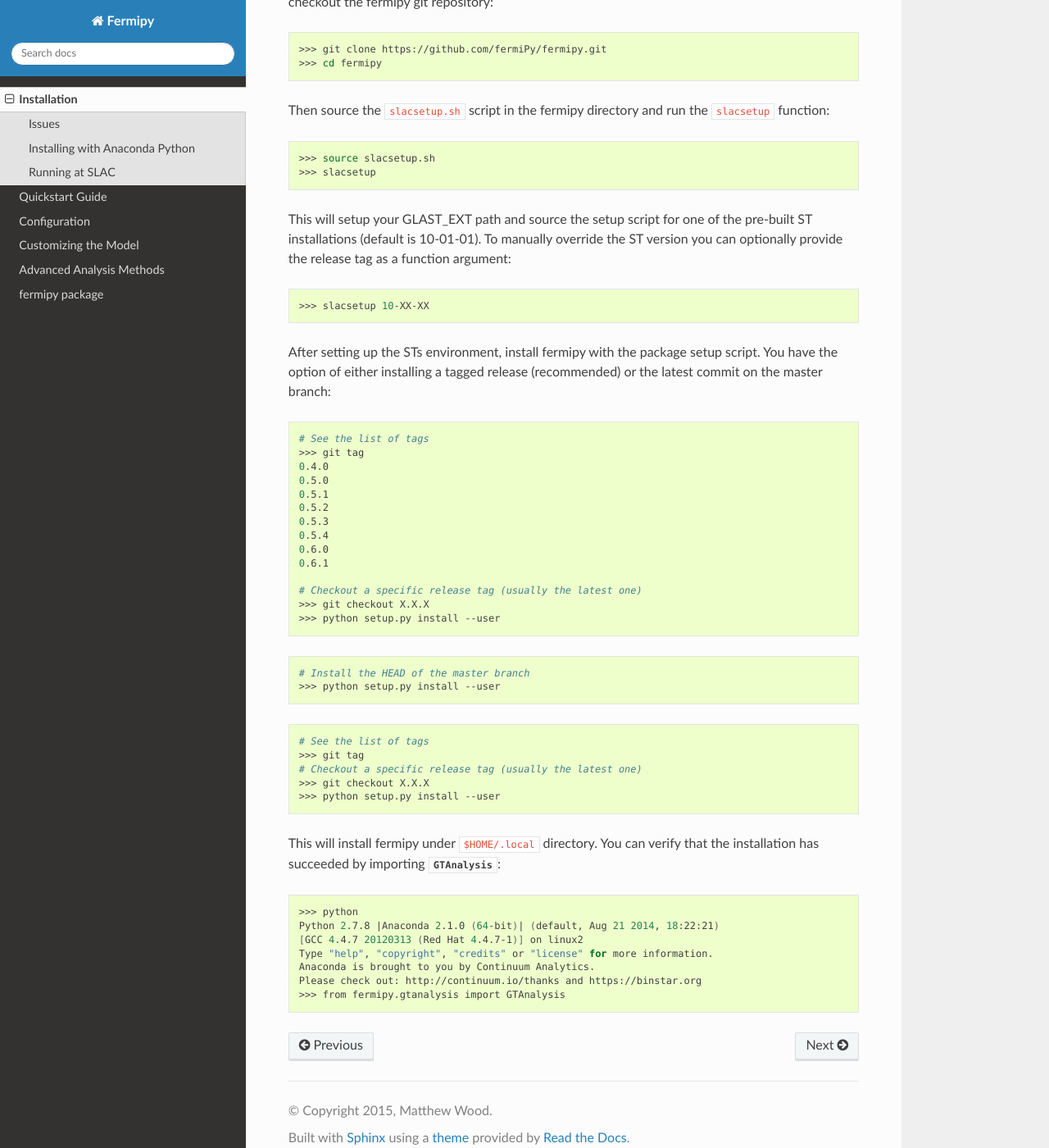
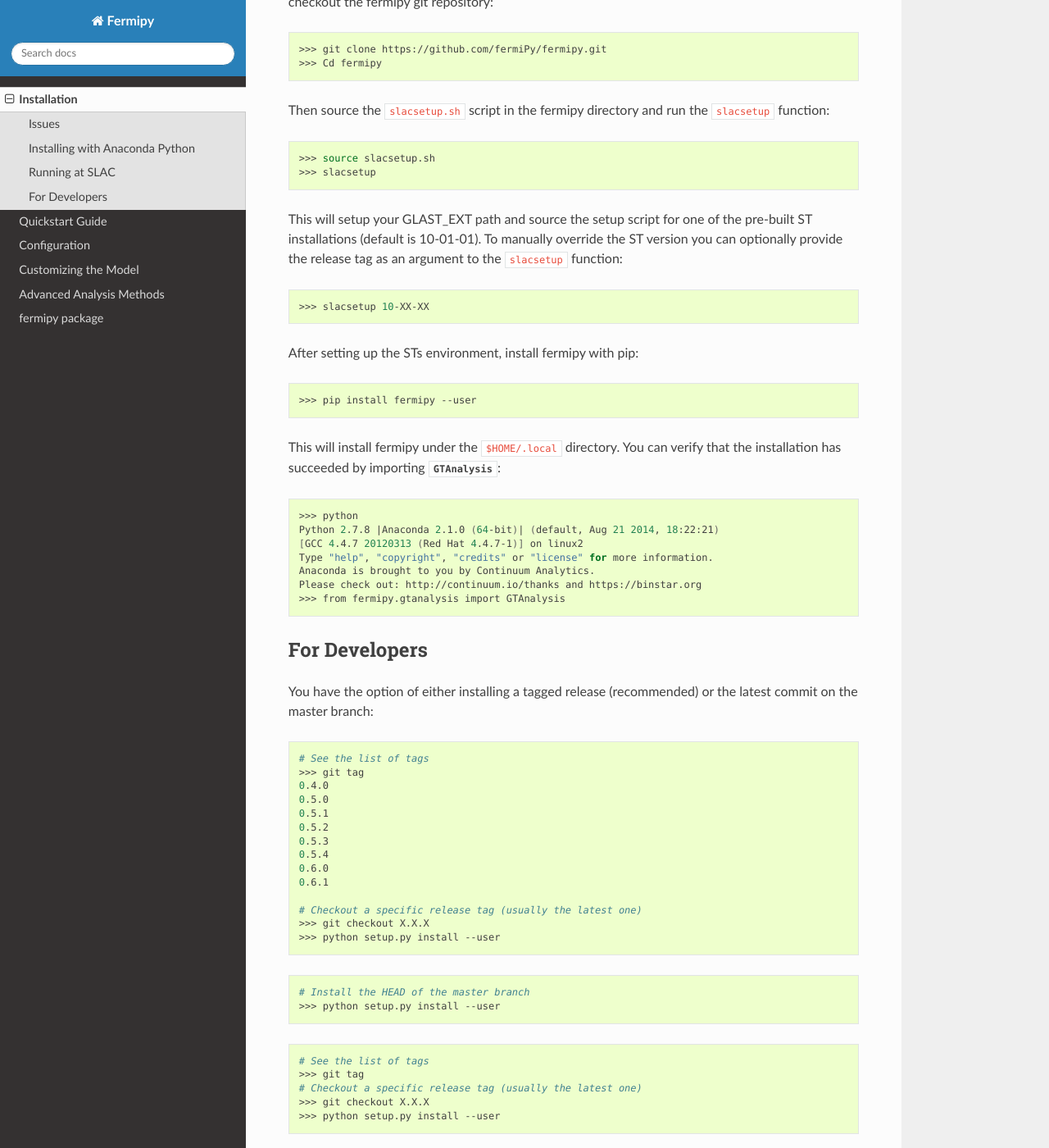
Before and after one commit to fermiPy/fermipy, a Sphinx documentation site: the page built from docs/install.rst, in a window 1280 px wide and 1400 px high, scrolled down 2797 px. Shown: the whole window at 82% size. Built offline with Sphinx 7.4.7 and the Read the Docs theme 2.0.0, drawn with Linux system fonts in a browser that asks for light colours; the version number could not be read and is left out; some of the changed lines change nothing that is shown.

Commit message:
Tweak installation instructions.

```diff
--- a/docs/install.rst
+++ b/docs/install.rst
@@ -155,7 +155,7 @@
 .. code-block:: bash
 
    >>> git clone https://github.com/fermiPy/fermipy.git
-   >>> cd fermipy
+   >>> Cd fermipy
 
 Then source the ``slacsetup.sh`` script in the fermipy directory and run
 the ``slacsetup`` function:
@@ -168,15 +168,37 @@
 This will setup your GLAST_EXT path and source the setup script for
 one of the pre-built ST installations (default is 10-01-01).  To
 manually override the ST version you can optionally provide the
-release tag as a function argument:
+release tag as an argument to the ``slacsetup`` function:
 
 .. code-block:: bash
 
    >>> slacsetup 10-XX-XX
 
-After setting up the STs environment, install fermipy with the package
-setup script.  You have the option of either installing a tagged
-release (recommended) or the latest commit on the master branch:
+After setting up the STs environment, install fermipy with pip:
+
+.. code-block:: bash
+
+   >>> pip install fermipy --user
+
+This will install fermipy under the ``$HOME/.local`` directory.  You
+can verify that the installation has succeeded by importing
+`~fermipy.gtanalysis.GTAnalysis`:
+
+.. code-block:: bash
+
+   >>> python
+   Python 2.7.8 |Anaconda 2.1.0 (64-bit)| (default, Aug 21 2014, 18:22:21)
+   [GCC 4.4.7 20120313 (Red Hat 4.4.7-1)] on linux2
+   Type "help", "copyright", "credits" or "license" for more information.
+   Anaconda is brought to you by Continuum Analytics.
+   Please check out: http://continuum.io/thanks and https://binstar.org
+   >>> from fermipy.gtanalysis import GTAnalysis
+
+For Developers
+--------------
+
+You have the option of either installing a tagged release
+(recommended) or the latest commit on the master branch:
 
 .. code-block:: bash
 
@@ -207,16 +229,3 @@
    # Checkout a specific release tag (usually the latest one)
    >>> git checkout X.X.X
    >>> python setup.py install --user
-
-This will install fermipy under ``$HOME/.local`` directory.  You can
-verify that the installation has succeeded by importing `~fermipy.gtanalysis.GTAnalysis`:
-
-.. code-block:: bash
-
-   >>> python
-   Python 2.7.8 |Anaconda 2.1.0 (64-bit)| (default, Aug 21 2014, 18:22:21)
-   [GCC 4.4.7 20120313 (Red Hat 4.4.7-1)] on linux2
-   Type "help", "copyright", "credits" or "license" for more information.
-   Anaconda is brought to you by Continuum Analytics.
-   Please check out: http://continuum.io/thanks and https://binstar.org
-   >>> from fermipy.gtanalysis import GTAnalysis
```
